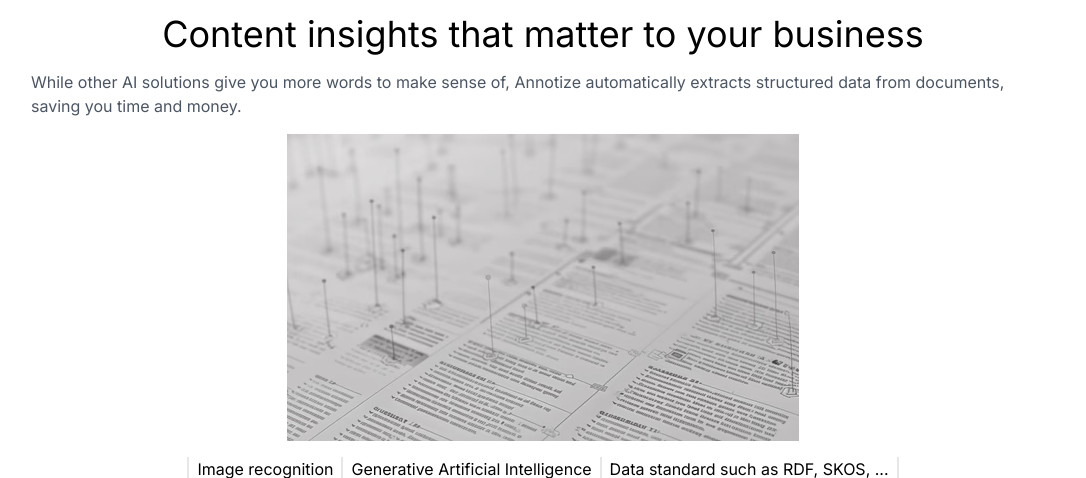
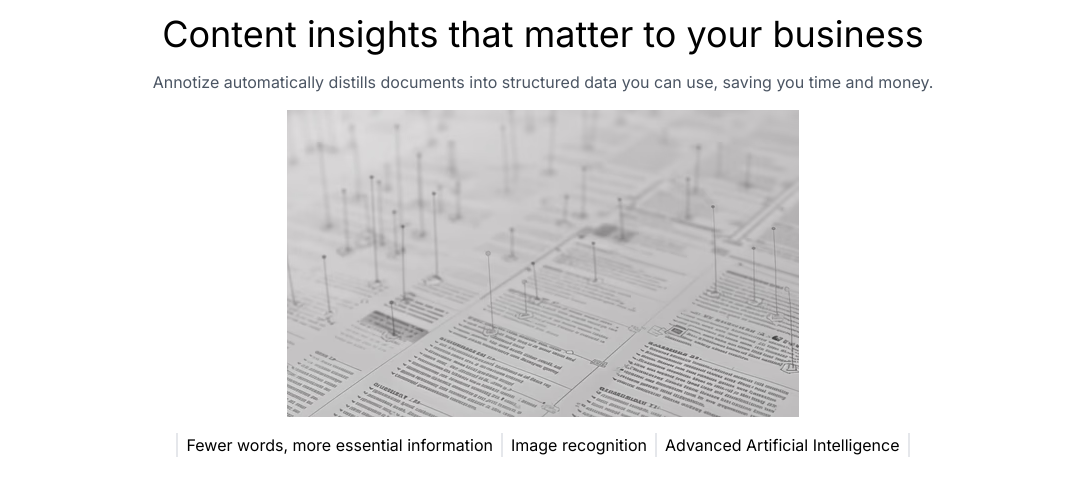
Before and after one commit to annotize/annotize.ai, a Next.js app: page / in a window 1280 px wide. Shown: the part 474-952 px from the top of the page, without its empty margins (97-1183 px from the left). Built offline with nearby package versions, Linux system fonts and the light colour scheme; a web font is replaced by a local one.

Commit message:
refining benefits

```diff
--- a/app/page.tsx
+++ b/app/page.tsx
@@ -24,16 +24,16 @@ const benefits: Benefit[] = [
   {
     heading: "Content insights that matter to your business",
     image: { alt: "Image evoking the benefit", src: "benefit-1.png" },
-    text: "While other AI solutions give you more words to make sense of, Annotize automatically extracts structured data from documents, saving you time and money.",
+    text: "Annotize automatically distills documents into structured data you can use, saving you time and money.",
     supportingFeatures: [
+      {
+        text: "Fewer words, more essential information",
+      },
       {
         text: "Image recognition",
       },
       {
-        text: "Generative Artificial Intelligence",
-      },
-      {
-        text: "Data standard such as RDF, SKOS, ...",
+        text: "Advanced Artificial Intelligence",
       },
     ],
   },
@@ -42,9 +42,6 @@ const benefits: Benefit[] = [
     image: { alt: "Image evoking the benefit", src: "benefit-2.png" },
     text: "When it comes to content analysis, there's no one-size fits-all solution. Annotize uses terms and structure you already understand.",
     supportingFeatures: [
-      {
-        text: "",
-      },
       {
         text: "Industry-specific standards such as IAB and MeSH",
       },
```
